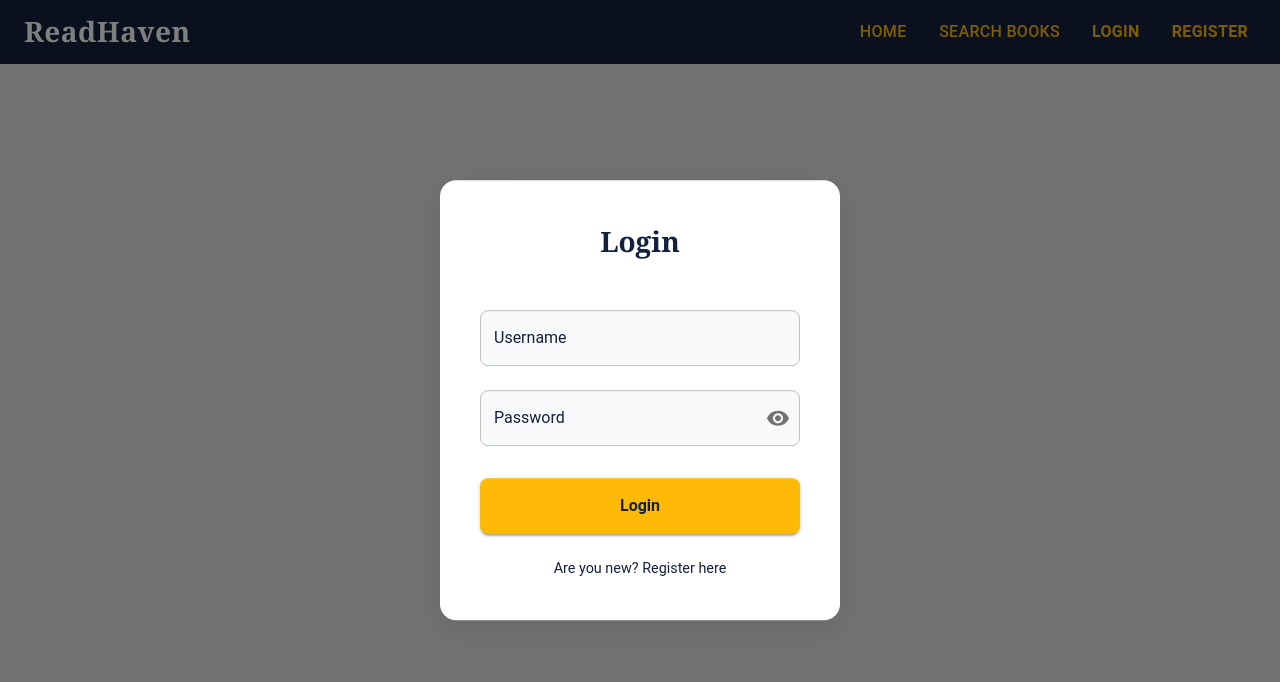
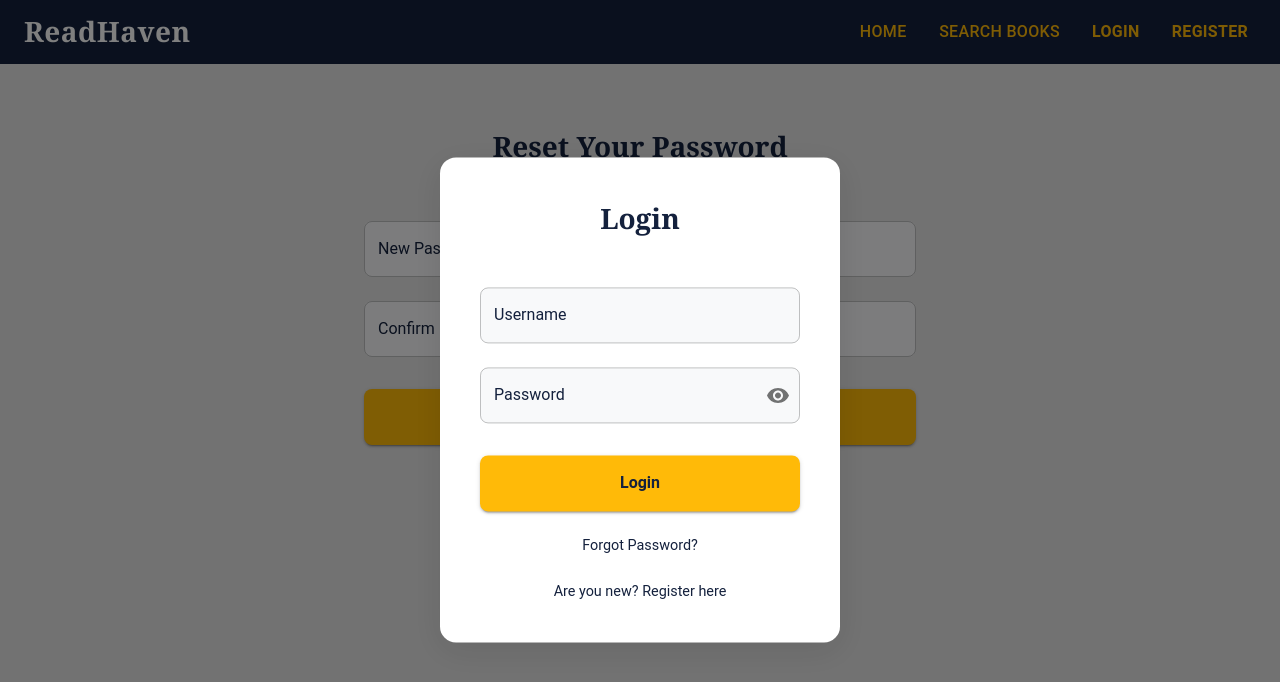
Before and after one commit to arcamauro/BookHaven, a React (Create React App) app in the folder library_management/library_frontend/: page /reset-password/1/1 in a window 1280 px wide. Both pictures are taken after a click on the button "LOGIN". Shown: the top 682 px of the page. Built offline with nearby package versions, Linux system fonts and the light colour scheme.

Commit message:
Added forgot password

```diff
--- a/library_management/library_frontend/src/App.js
+++ b/library_management/library_frontend/src/App.js
@@ -6,6 +6,7 @@ import AccountPage from './components/account/AccountPage';
 import Searching from './components/books/Searching';
 import LibrarianPage from './components/librarian/LibrarianPage';
 import EmailVerification from './components/account/EmailVerification';
+import ResetPassword from './components/account/ResetPassword';
 function App() {
   return (
     <Router>
@@ -16,6 +17,7 @@ function App() {
         <Route path="/search" element={<Searching />} />
         <Route path="/librarian-page" element={<LibrarianPage />} />
         <Route path="/verify-email/:uidb64/:token" element={<EmailVerification />} />
+        <Route path="/reset-password/:uidb64/:token" element={<ResetPassword />} />
       </Routes>
     </Router>
   );
--- a/library_management/library_frontend/src/components/account/LoginModal.jsx
+++ b/library_management/library_frontend/src/components/account/LoginModal.jsx
@@ -3,11 +3,14 @@ import { Modal, Box, Typography, TextField, Button, IconButton, InputAdornment }
 import { useAuth } from '../../context/AuthContext';
 import Visibility from '@mui/icons-material/Visibility';
 import VisibilityOff from '@mui/icons-material/VisibilityOff';
+import { requestPasswordReset } from '../../services/api';
 
 export default function LoginModal({ open, handleClose, onRegisterClick }) {
   const [username, setUsername] = useState('');
   const [password, setPassword] = useState('');
   const [showPassword, setShowPassword] = useState(false);
+  const [showForgotPassword, setShowForgotPassword] = useState(false);
+  const [resetEmail, setResetEmail] = useState('');
   const { login } = useAuth();
 
   const handleLogin = async () => {
@@ -21,9 +24,22 @@ export default function LoginModal({ open, handleClose, onRegisterClick }) {
     }
   };
 
+  const handlePasswordReset = async () => {
+    try {
+      await requestPasswordReset(resetEmail);
+      alert('If an account exists with this email, you will receive password reset instructions.');
+      setShowForgotPassword(false);
+      setResetEmail('');
+    } catch (error) {
+      alert('An error occurred. Please try again.');
+    }
+  };
+
   return (
     <Modal open={open} onClose={handleClose}>
       <Box className="rh-auth-modal">
+        {!showForgotPassword ? (
+          <>
             <Typography className="rh-auth-title">
               Login
             </Typography>
@@ -66,6 +82,12 @@ export default function LoginModal({ open, handleClose, onRegisterClick }) {
             </Button>
             <Typography
               className="rh-auth-link"
+              onClick={() => setShowForgotPassword(true)}
+            >
+              Forgot Password?
+            </Typography>
+            <Typography
+              className="rh-auth-link"
               onClick={() => {
                 handleClose();
                 onRegisterClick();
@@ -73,6 +95,37 @@ export default function LoginModal({ open, handleClose, onRegisterClick }) {
             >
               Are you new? Register here
             </Typography>
+          </>
+        ) : (
+          <>
+            <Typography className="rh-auth-title">
+              Reset Password
+            </Typography>
+            <TextField
+              className="rh-auth-input"
+              label="Email"
+              type="email"
+              fullWidth
+              margin="normal"
+              value={resetEmail}
+              onChange={(e) => setResetEmail(e.target.value)}
+            />
+            <Button
+              className="rh-auth-submit"
+              variant="contained"
+              fullWidth
+              onClick={handlePasswordReset}
+            >
+              Send Reset Link
+            </Button>
+            <Typography
+              className="rh-auth-link"
+              onClick={() => setShowForgotPassword(false)}
+            >
+              Back to Login
+            </Typography>
+          </>
+        )}
       </Box>
     </Modal>
   );
--- /dev/null
+++ b/library_management/library_frontend/src/components/account/ResetPassword.jsx
@@ -0,0 +1,78 @@
+import React, { useState } from 'react';
+import { useParams, useNavigate } from 'react-router-dom';
+import { Box, Typography, TextField, Button, Container } from '@mui/material';
+import { confirmPasswordReset } from '../../services/api';
+
+export default function ResetPassword() {
+  const [newPassword, setNewPassword] = useState('');
+  const [confirmPassword, setConfirmPassword] = useState('');
+  const [error, setError] = useState('');
+  const { uidb64, token } = useParams();
+  const navigate = useNavigate();
+
+  const handleSubmit = async (e) => {
+    e.preventDefault();
+    setError('');
+
+    if (newPassword !== confirmPassword) {
+      setError('Passwords do not match');
+      return;
+    }
+
+    try {
+      await confirmPasswordReset(uidb64, token, newPassword);
+      alert('Password reset successful! You can now login with your new password.');
+      navigate('/');
+    } catch (error) {
+      setError(error.response?.data?.error || 'An error occurred. Please try again.');
+    }
+  };
+
+  return (
+    <Container maxWidth="sm">
+      <Box sx={{ mt: 8, display: 'flex', flexDirection: 'column', alignItems: 'center' }}>
+        <Typography component="h1" variant="h5" className="rh-auth-title">
+          Reset Your Password
+        </Typography>
+        <Box component="form" onSubmit={handleSubmit} sx={{ mt: 1 }}>
+          <TextField
+            className="rh-auth-input"
+            margin="normal"
+            required
+            fullWidth
+            name="password"
+            label="New Password"
+            type="password"
+            value={newPassword}
+            onChange={(e) => setNewPassword(e.target.value)}
+          />
+          <TextField
+            className="rh-auth-input"
+            margin="normal"
+            required
+            fullWidth
+            name="confirmPassword"
+            label="Confirm Password"
+            type="password"
+            value={confirmPassword}
+            onChange={(e) => setConfirmPassword(e.target.value)}
+          />
+          {error && (
+            <Typography color="error" sx={{ mt: 2 }}>
+              {error}
+            </Typography>
+          )}
+          <Button
+            type="submit"
+            fullWidth
+            variant="contained"
+            className="rh-auth-submit"
+            sx={{ mt: 3, mb: 2 }}
+          >
+            Reset Password
+          </Button>
+        </Box>
+      </Box>
+    </Container>
+  );
+}
--- a/library_management/library_frontend/src/services/api.js
+++ b/library_management/library_frontend/src/services/api.js
@@ -199,4 +199,28 @@ export const deleteReview = async (reviewId) => {
   }
 };
 
+// Function to request password reset
+export const requestPasswordReset = async (email) => {
+  try {
+    const response = await api.post('password-reset/', { email });
+    return response.data;
+  } catch (error) {
+    console.error('Password reset request error:', error);
+    throw error;
+  }
+};
+
+// Function to confirm password reset
+export const confirmPasswordReset = async (uidb64, token, newPassword) => {
+  try {
+    const response = await api.post(`password-reset-confirm/${uidb64}/${token}/`, {
+      new_password: newPassword
+    });
+    return response.data;
+  } catch (error) {
+    console.error('Password reset confirmation error:', error);
+    throw error;
+  }
+};
+
 // Add more API functions as needed
```
Also changed, not shown: 2 other files (tests, documents, lock files or other folders). Lines whose indentation alone changed are shown as unchanged.
